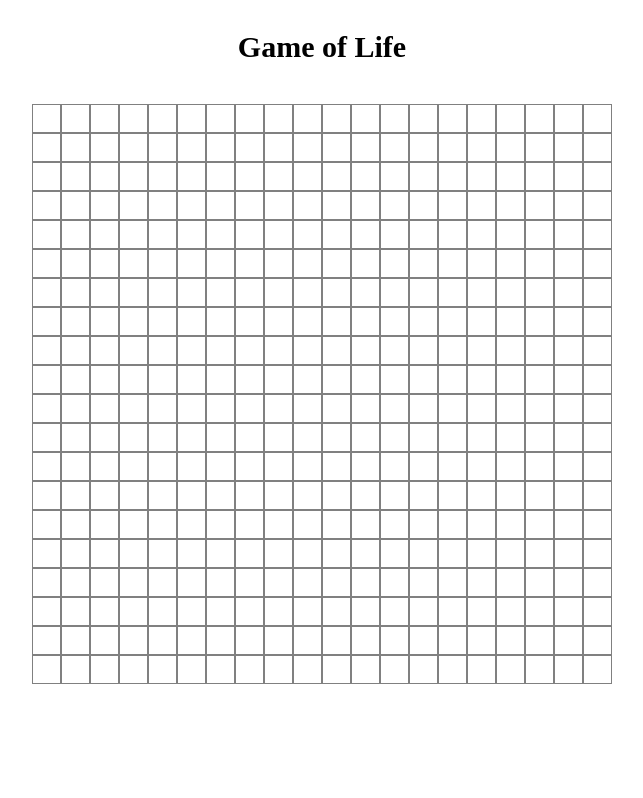
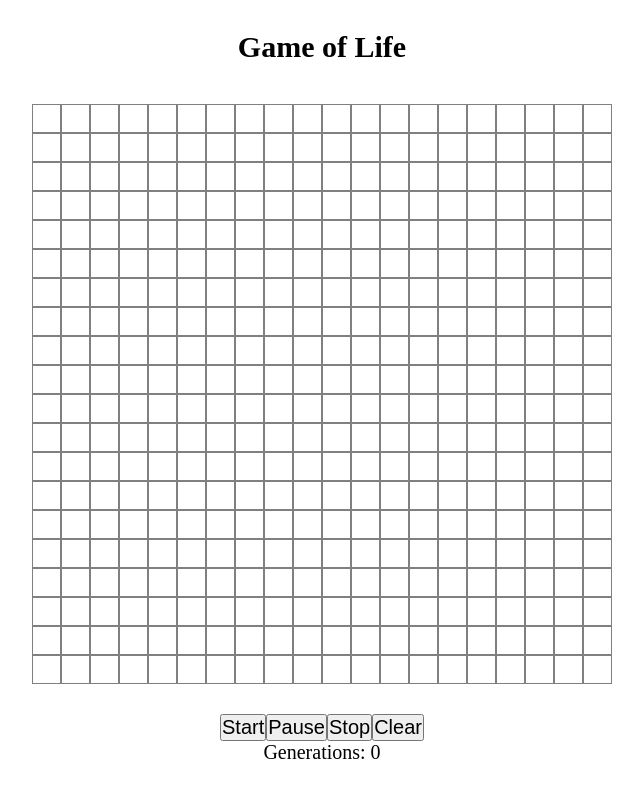
Before and after one commit to drew-ross/game-of-life, a React (Create React App) app in the folder app/: page / in a window 1280 px wide. Shown: the whole page, without its empty margins (318-961 px from the left). Built offline with nearby package versions, Linux system fonts and the light colour scheme.

Commit message:
Create GameController component with timer logic that increments generations.

```diff
--- a/app/src/components/App.jsx
+++ b/app/src/components/App.jsx
@@ -1,6 +1,7 @@
 import React, { useState, useEffect } from 'react';
 import Header from './Header';
 import Grid from './Grid';
+import GameController from './GameController';
 import { useCells } from '../hooks/useCells';
 
 const gridSize = 20;
@@ -9,7 +10,8 @@ const containerSize = 600;
 const App = () => {
 
   const [mouseDown, setMouseDown] = useState(false);
-  const [cells, changeCell] = useCells(gridSize);
+  const [cells, changeCell, setCells, clear] = useCells(gridSize);
+  const [initCells,, setInitCells] = useCells(gridSize);
   const [currentXY, setCurrentXY] = useState({ x: null, y: null });
   const [cellTo, setCellTo] = useState(false);
 
@@ -25,20 +27,30 @@ const App = () => {
     setMouseDown(active);
   };
 
-  const [grid] = useState({
+  const gridProps = {
     containerSize,
     cells,
     gridSize,
     cellSize: (containerSize / gridSize) - 1,
     setCurrentXY,
     cellClick,
-  });
+  };
 
+  const cellProps = {
+    cells,
+    setCells,
+    initCells,
+    setInitCells,
+    clear
+  }
 
   return (
-    <div className="App">
-      <Header />
-      <Grid grid={grid} />
+    <div className='App'>
+      <div className='container'>
+        <Header />
+        <Grid gridProps={gridProps} />
+        <GameController cellProps={cellProps} />
+      </div>
     </div>
   );
 };
--- a/app/src/components/Cell.jsx
+++ b/app/src/components/Cell.jsx
@@ -10,7 +10,7 @@ const StyledCell = styled.div`
 const Cell = props => {
 
   const { cell, rowIndex, columnIndex } = props;
-  const { cellSize, setCurrentXY, cellClick } = props.grid;
+  const { cellSize, setCurrentXY, cellClick } = props.gridProps;
 
   return (
     <StyledCell
--- a/app/src/components/CellRow.jsx
+++ b/app/src/components/CellRow.jsx
@@ -3,11 +3,11 @@ import Cell from './Cell';
 
 const CellRow = props => {
 
-  const { row, rowIndex, grid } = props;
+  const { row, rowIndex, gridProps } = props;
 
   return (
     <div className='CellRow'>
-      {row.map((cell, i) => <Cell key={`cell:${rowIndex},${i}`} rowIndex={rowIndex} columnIndex={i} cell={cell} grid={grid} />)}
+      {row.map((cell, i) => <Cell key={`cell:${rowIndex},${i}`} rowIndex={rowIndex} columnIndex={i} cell={cell} gridProps={gridProps} />)}
     </div>
   );
 };
--- /dev/null
+++ b/app/src/components/GameController.jsx
@@ -0,0 +1,46 @@
+import React, { useState, useEffect } from 'react';
+
+const GameController = props => {
+
+  const { cells, setCells, initCells, setInitCells, clear } = props.cellProps;
+  const [isRunning, setIsRunning] = useState(false);
+  const [generations, setGenerations] = useState(0);
+
+  useEffect(() => {
+    if (isRunning) {
+      const interval = setInterval(() => step(), 1000);
+      return () => clearInterval(interval);
+    }
+  });
+
+  const step = () => {
+    setGenerations(generations + 1);
+  };
+
+  const startGame = () => {
+    setIsRunning(true);
+  };
+
+  const pauseGame = () => {
+    setIsRunning(false);
+  };
+
+  const stopGame = () => {
+    setIsRunning(false);
+    setGenerations(0)
+  };
+
+  return (
+    <div className='GameController'>
+      <div className='buttons'>
+        <button onClick={startGame}>Start</button>
+        <button onClick={pauseGame}>Pause</button>
+        <button onClick={stopGame}>Stop</button>
+        <button onClick={clear}>Clear</button>
+      </div>
+      <p>Generations: {generations}</p>
+    </div>
+  );
+};
+
+export default GameController;
--- a/app/src/components/Grid.jsx
+++ b/app/src/components/Grid.jsx
@@ -3,14 +3,14 @@ import CellRow from './CellRow';
 
 const Grid = props => {
 
-  const { containerSize, gridSize, cells } = props.grid;
+  const { containerSize, gridSize, cells } = props.gridProps;
 
   return (
     <div
     className='Grid'
     style={{ 'width': `${containerSize}px`, 'height': `${containerSize}px` }}
     >
-      {cells && cells.map((row, i) => <CellRow key={`row:${i}`} row={row} rowIndex={i} grid={props.grid} />)}
+      {cells && cells.map((row, i) => <CellRow key={`row:${i}`} row={row} rowIndex={i} gridProps={props.gridProps} />)}
     </div>
   );
 };
--- a/app/src/hooks/useCells.js
+++ b/app/src/hooks/useCells.js
@@ -10,7 +10,11 @@ export const useCells = gridSize => {
     setCells(newCells);
   };
 
-  return [cells, changeCell];
+  const clear = () => {
+    setCells(createGrid(gridSize));
+  }
+
+  return [cells, changeCell, setCells, clear];
 };
 
 const createGrid = gridSize => {
--- a/app/src/styles/general.scss
+++ b/app/src/styles/general.scss
@@ -1,3 +1,7 @@
 h1 {
   font-size: 3rem;
 }
+
+p, button {
+  font-size: 2rem;
+}
--- a/app/src/styles/main.scss
+++ b/app/src/styles/main.scss
@@ -1,5 +1,5 @@
-.App > * {
-  margin: auto;
+.container {
+  text-align: center;
 }
 
 header {
@@ -10,6 +10,7 @@ header {
 }
 
 .Grid {
+  margin: 2rem auto;
   @include flex(row, center, center);
 }
 
```
